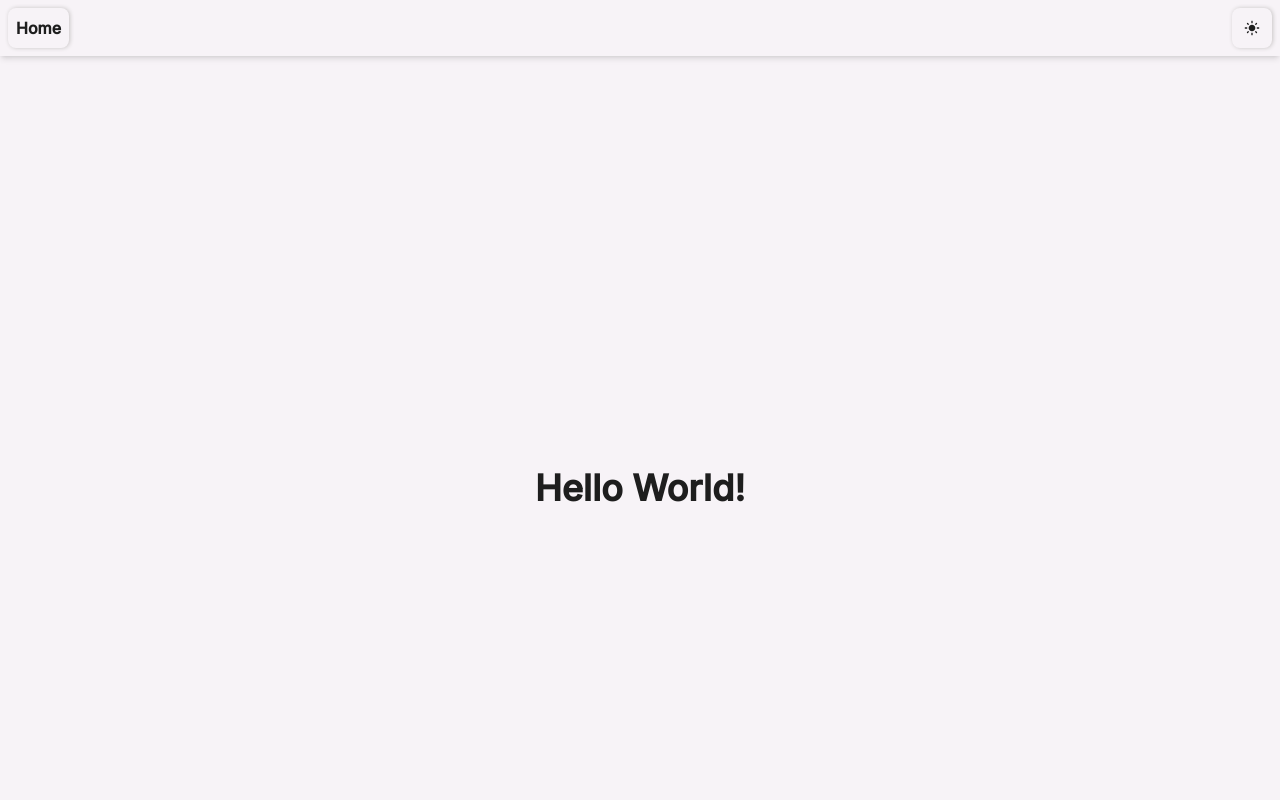
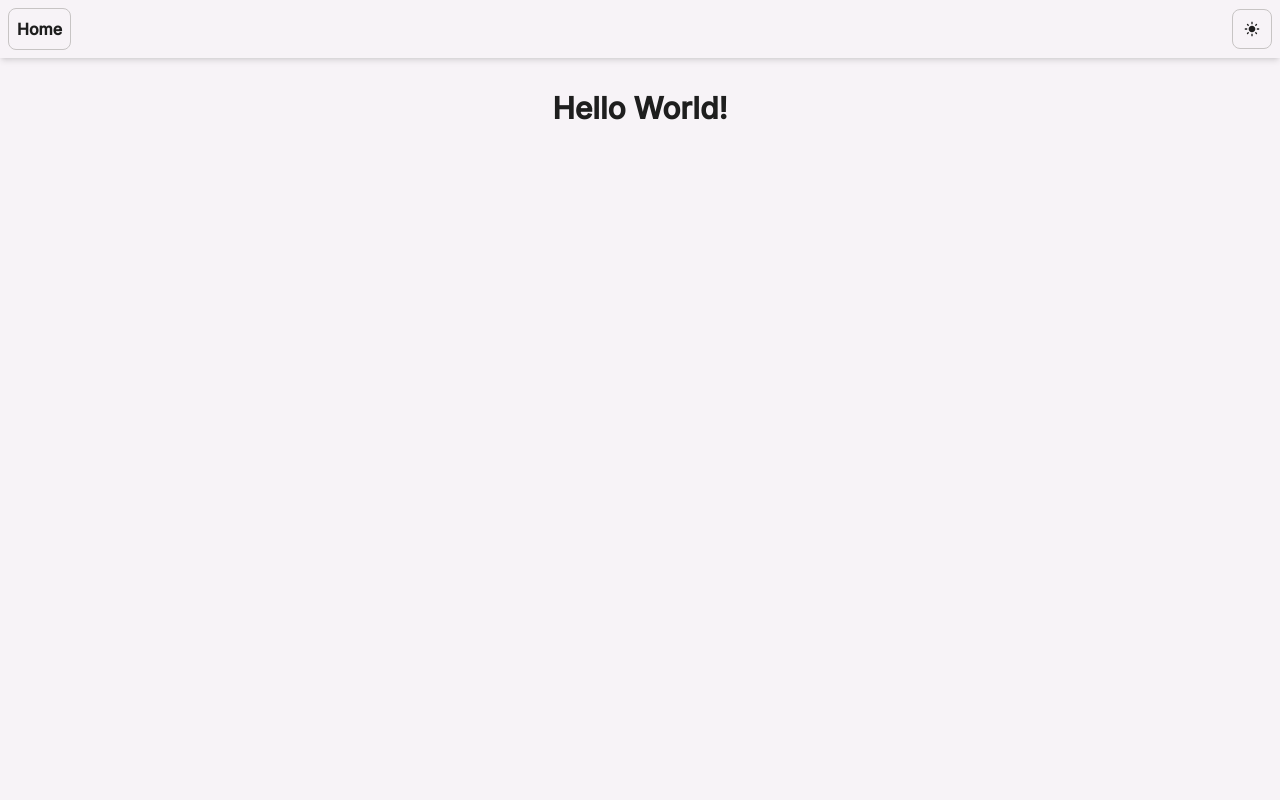
Before and after one commit to matimortari/boilerplate-vite, a React (Vite) app: page / in a window 1280 px wide. Shown: the top 800 px of the page. Built offline with nearby package versions, Linux system fonts and the light colour scheme.

Commit message:
style: Update CSS styles

```diff
--- a/src/App.tsx
+++ b/src/App.tsx
@@ -5,9 +5,9 @@ export default function Home() {
 	return (
 		<>
 			<Navbar />
-			<main className="flex h-screen flex-col items-center justify-center">
-				<strong className="text-4xl">Hello World!</strong>
-			</main>
+			<div className="m-8 flex h-screen flex-col items-center">
+				<strong className="text-3xl">Hello World!</strong>
+			</div>
 			<Footer />
 		</>
 	)
--- a/src/components/Footer.tsx
+++ b/src/components/Footer.tsx
@@ -3,7 +3,7 @@ import { Icon } from "@iconify/react"
 export default function Footer() {
 	return (
 		<footer className="flex flex-col items-center justify-between md:flex-row">
-			<div className="m-4 font-light text-muted-foreground">
+			<div className="m-2 font-light text-muted-foreground">
 				<p>© 2024 Matheus Mortari. All rights reserved.</p>
 			</div>
 
--- a/src/components/Navbar.tsx
+++ b/src/components/Navbar.tsx
@@ -11,15 +11,15 @@ export default function Navbar() {
 	}, [theme])
 
 	return (
-		<nav className="mb-8 flex items-center justify-between p-2 shadow-md">
-			<div className="flex items-center">
+		<nav className="flex items-center justify-between p-2 shadow-md">
+			<div className="flex items-center gap-2">
 				<a className="button" href="/">
 					Home
 				</a>
 			</div>
 
 			<div className="flex items-center gap-2">
-				<button onClick={toggleTheme} className="button flex h-10 w-10 items-center justify-center">
+				<button onClick={toggleTheme} className="button h-10 w-10">
 					<Icon
 						icon={theme === "light" ? "material-symbols:light-mode-rounded" : "material-symbols:dark-mode-rounded"}
 					/>
--- a/src/styles/globals.css
+++ b/src/styles/globals.css
@@ -50,13 +50,30 @@
 }
 
 .button {
-	box-shadow: 1px 0px 4px 0px var(--muted);
+	display: flex;
+	flex-direction: row;
+	align-items: center;
+	justify-content: center;
 	padding: 0.5rem;
+	gap: 0.5rem;
 	border-radius: 0.5rem;
-	text-align: center;
+	border-color: var(--muted);
+	border-width: 1px;
+	font-weight: 600;
+}
+
+.button:hover {
+	opacity: 0.8;
+}
+
+.title {
+	font-size: 1.5rem;
+	line-height: 2rem;
 	font-weight: 700;
 }
 
-.button:hover {
-	opacity: 0.5;
+.subtitle {
+	font-size: 1.25rem;
+	line-height: 1.75rem;
+	font-weight: 600;
 }
```
